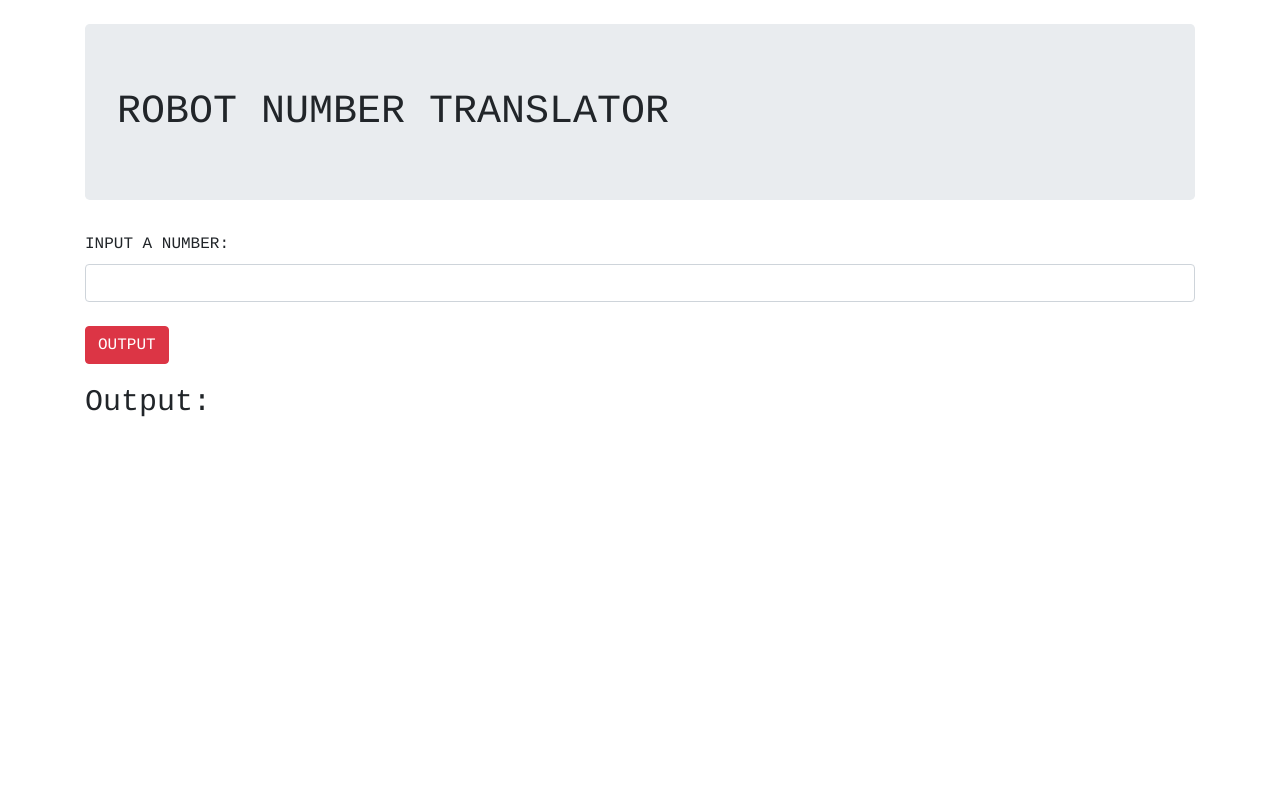
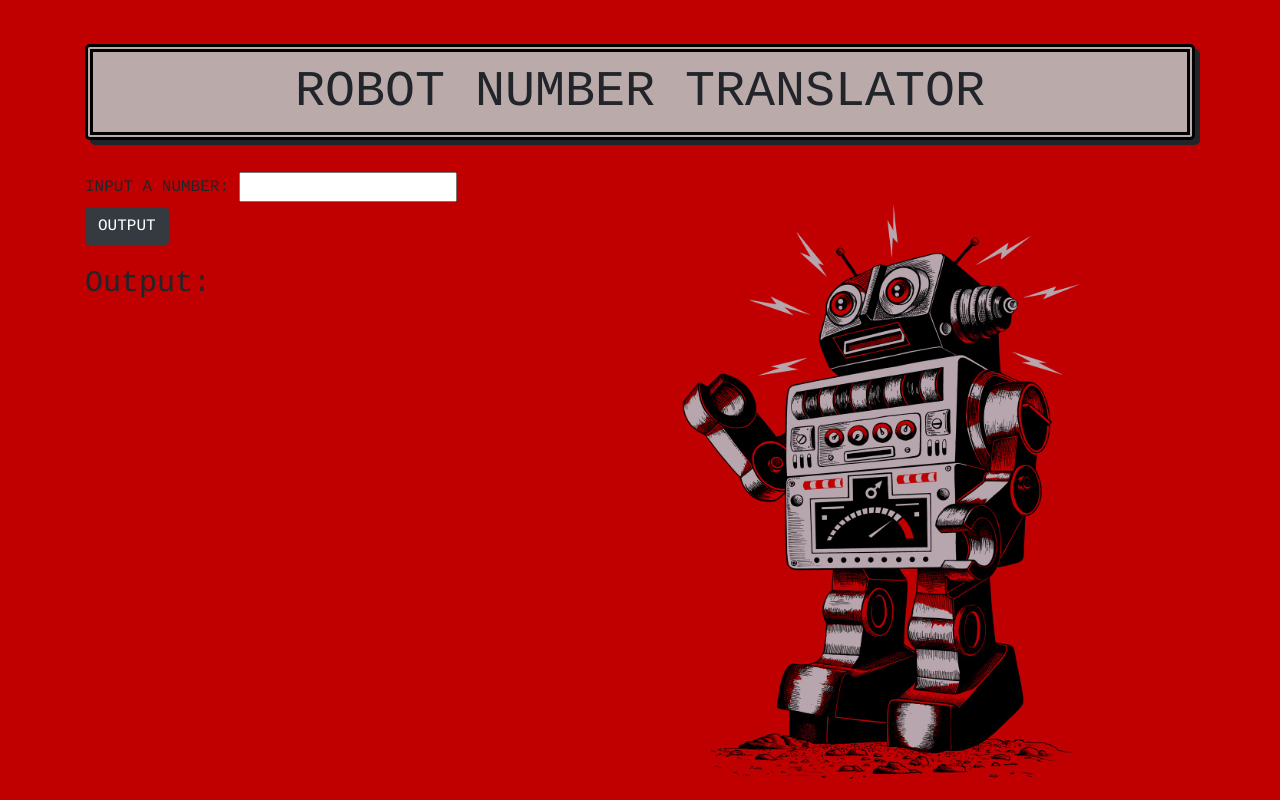
Before and after one commit to ChrisMCrow/beep-boop, a plain HTML site: page index.html in a window 1280 px wide. Drawn offline with Linux system fonts and the light colour scheme.

Commit message:
add background image

```diff
--- a/css/styles.css
+++ b/css/styles.css
@@ -1,5 +1,21 @@
 body {
   font-family: courier;
+  background-color: #C00000;
+  background-image: url(../img/retro-robot.jpg);
+  background-repeat: no-repeat;
+  background-attachment: fixed;
+  background-position: 90% 100%;
+  background-size: 48%;
+}
+
+.jumbotron {
+  margin-top: 20px;
+  border: 8px double black;
+  box-shadow: 5px 5px;
+  padding: 10px 30px;
+  font-size: 50px;
+  text-align: center;
+  background-color: #BAA;
 }
 
 .output {
--- a/index.html
+++ b/index.html
@@ -15,8 +15,8 @@
       <form>
         <div class="form-group">
           <label for="numberInput">INPUT A NUMBER:</label>
-          <input id="numberInput" type="number" class="form-control"><br>
-          <button type="submit" class="btn btn-danger">OUTPUT</button>
+          <input id="numberInput" type="number"><br>
+          <button type="submit" class="btn btn-dark">OUTPUT</button>
         </div>
         <div class="output">
           <p>Output: <span class="numberOutput"></span>
```
Also changed, not shown: img/retro-robot.jpg (added), img/robot-v-human.jpg (added), img/robot2.jpg (added).
